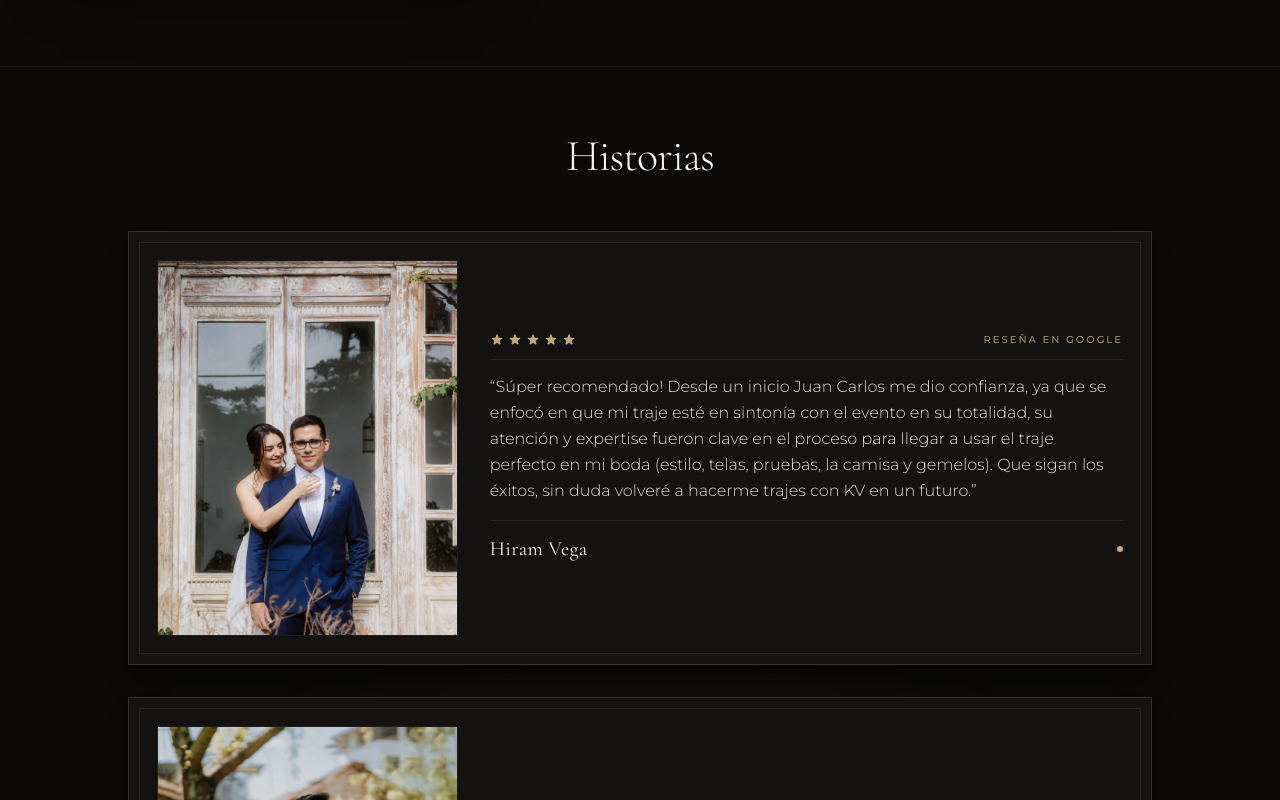
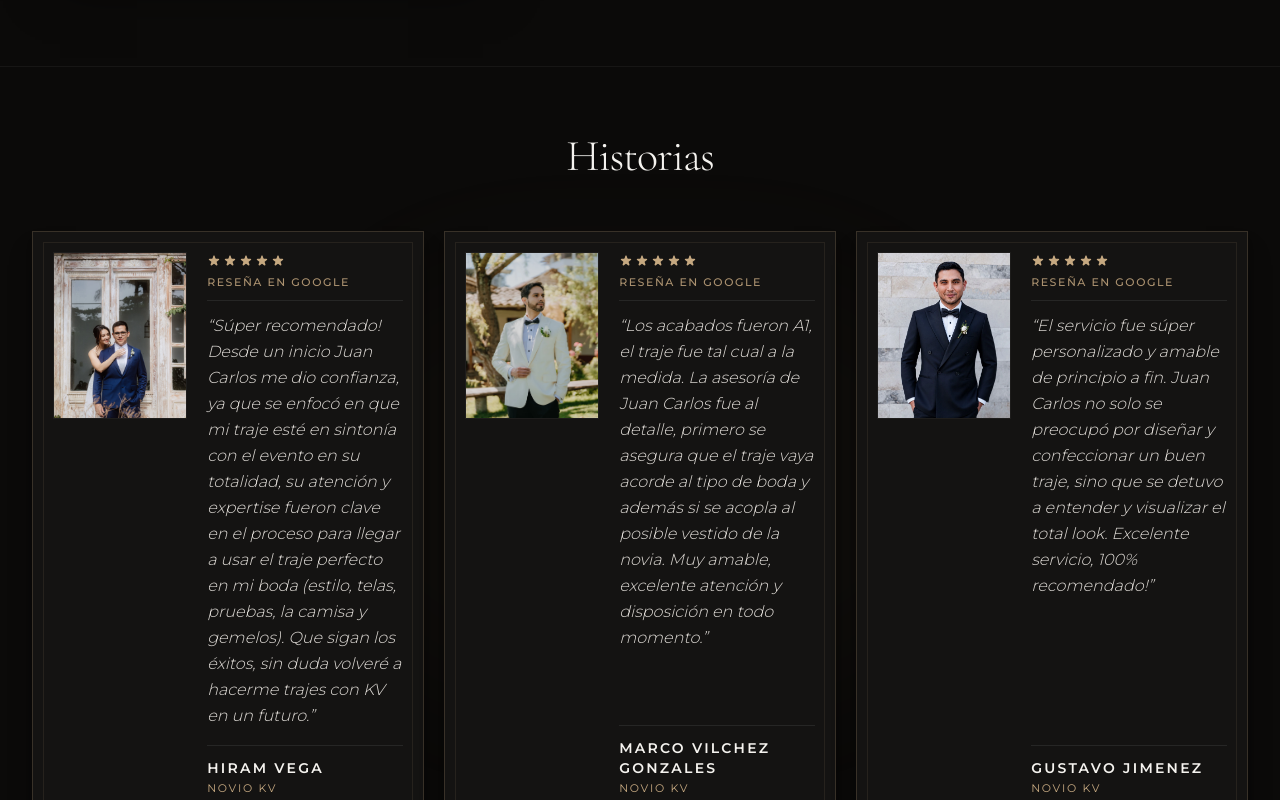
Before and after one commit to oymg81/kv-juan-carlos, a Next.js app: page / in a window 1280 px wide. Shown: the part 4940-5740 px from the top of the page. Built offline with nearby package versions, Linux system fonts and the light colour scheme.

Commit message:
fix: align customer stories with horizontal reference layout

```diff
--- a/src/components/sections/Testimonials.jsx
+++ b/src/components/sections/Testimonials.jsx
@@ -16,8 +16,8 @@ export default function Testimonials() {
         aria-hidden="true"
       />
 
-      <div className="max-w-7xl mx-auto px-6 sm:px-8 lg:px-12 relative z-10">
-        {/* Section Header: Single visible section heading "Historias", kicker/eyebrow removed */}
+      <div className="max-w-[1440px] 2xl:max-w-[1600px] mx-auto px-4 sm:px-6 lg:px-8 xl:px-8 2xl:px-10 relative z-10">
+        {/* Section Header */}
         <div className="text-center max-w-3xl mx-auto mb-8 sm:mb-10 lg:mb-12">
           <h2
             id="historias-title"
@@ -27,12 +27,12 @@ export default function Testimonials() {
           </h2>
         </div>
 
-        {/* 3 Editorial Story Rows: Photo on Left / Review on Right (stacked on mobile) */}
-        <div className="space-y-6 sm:space-y-8 max-w-5xl mx-auto">
+        {/* 3 Columns from 1280px (xl:grid-cols-3), Stacked on Tablet/Mobile */}
+        <div className="grid grid-cols-1 xl:grid-cols-3 gap-6 xl:gap-5 2xl:gap-7 items-stretch">
           {items.map((item) => (
             <article
               key={item.id}
-              className="relative bg-[var(--bg-dark-elevated)] border border-[var(--gold-accent)]/20 p-5 sm:p-6 lg:p-7 transition-colors duration-300 hover:border-[var(--gold-accent)]/40 shadow-xl shadow-black/40"
+              className="relative bg-[var(--bg-dark-elevated)] border border-[var(--gold-accent)]/20 p-4 sm:p-5 lg:p-5 2xl:p-6 transition-colors duration-300 hover:border-[var(--gold-accent)]/40 shadow-xl shadow-black/40 flex flex-col h-full max-w-2xl xl:max-w-none mx-auto w-full"
             >
               {/* Inner Decorative Hairline Framing */}
               <div
@@ -40,25 +40,26 @@ export default function Testimonials() {
                 aria-hidden="true"
               />
 
-              <div className="relative z-10 grid grid-cols-1 md:grid-cols-12 gap-5 sm:gap-6 lg:gap-8 items-center">
-                {/* Left Column: Client Wedding Photograph Frame (~4:5 aspect ratio) */}
-                <figure className="md:col-span-4 lg:col-span-4 relative w-full aspect-[4/5] max-w-[280px] md:max-w-none mx-auto overflow-hidden border border-white/[0.08] bg-[#0b0a09] m-0">
+              {/* Internal 2-Column Grid: Photo on Left (~38-40%), Content on Right (~60-62%) from 768px (md) */}
+              <div className="relative z-10 grid grid-cols-1 md:grid-cols-12 gap-4 sm:gap-4 lg:gap-5 items-start h-full">
+                {/* Left Column: Photograph (4:5 Ratio, Preserves Framing, Never Stretched) */}
+                <figure className="md:col-span-5 relative w-full aspect-[4/5] max-w-[260px] md:max-w-none mx-auto overflow-hidden border border-white/[0.08] bg-[#0b0a09] m-0 shrink-0 self-start">
                   <Image
                     src={item.image}
                     alt={item.imageAlt}
                     fill
-                    sizes="(max-width: 768px) 100vw, (max-width: 1024px) 240px, 280px"
+                    sizes="(max-width: 767px) 100vw, (max-width: 1279px) 35vw, (max-width: 1536px) 190px, 230px"
                     className={`object-cover ${item.objectPosition || "object-center"}`}
                   />
                 </figure>
 
-                {/* Right Column: Review Narrative & Attribution */}
-                <div className="md:col-span-8 lg:col-span-8 flex flex-col justify-between py-1">
+                {/* Right Column: Stars, Google Attribution, Full Review & Author */}
+                <div className="md:col-span-7 flex flex-col justify-between h-full min-h-full py-0.5">
                   <div>
-                    {/* Top Metadata: Accessible 5-Star Rating & Source Badge */}
-                    <div className="flex items-center justify-between pb-3 border-b border-white/[0.08] mb-3.5">
+                    {/* Stars Rating & Google Attribution */}
+                    <div className="flex flex-wrap items-center justify-between gap-1.5 pb-2.5 border-b border-white/[0.08] mb-3">
                       <div
-                        className="flex items-center gap-1 text-[var(--gold-accent)]"
+                        className="flex items-center gap-0.5 text-[var(--gold-accent)]"
                         role="img"
                         aria-label={`${item.rating} de 5 estrellas`}
                       >
@@ -74,26 +75,25 @@ export default function Testimonials() {
                         ))}
                       </div>
 
-                      <span className="text-[10px] uppercase tracking-[0.2em] font-sans text-[var(--gold-accent)]/80 font-medium">
+                      <span className="text-[10px] sm:text-[11px] uppercase tracking-[0.14em] font-sans text-[var(--gold-accent)]/85 font-medium">
                         Reseña en {item.source}
                       </span>
                     </div>
 
-                    {/* Literal Review Text */}
-                    <blockquote className="text-sm sm:text-[15px] lg:text-base text-[#dedad5] font-sans font-light leading-relaxed m-0">
+                    {/* Full Review Narrative (16px text-base) */}
+                    <blockquote className="text-base text-[#dedad5] font-sans font-light leading-relaxed m-0 italic mb-4">
                       <p>&ldquo;{item.text}&rdquo;</p>
                     </blockquote>
                   </div>
 
-                  {/* Author Attribution Footer */}
-                  <footer className="pt-3.5 mt-4 border-t border-white/[0.08] flex items-center justify-between">
-                    <cite className="not-italic font-serif text-lg sm:text-xl text-[#f5f3ef] tracking-wide font-normal">
+                  {/* Client Name Footer Aligned to Bottom */}
+                  <footer className="pt-3 border-t border-white/[0.08] mt-auto">
+                    <cite className="not-italic font-sans text-xs sm:text-sm uppercase tracking-[0.16em] text-[#f5f3ef] font-semibold block">
                       {item.author}
                     </cite>
-                    <span
-                      className="w-1.5 h-1.5 rounded-full bg-[var(--gold-accent)]"
-                      aria-hidden="true"
-                    />
+                    <span className="text-[10px] sm:text-[11px] uppercase tracking-[0.16em] text-[#c5a880] font-sans block mt-0.5">
+                      Novio KV
+                    </span>
                   </footer>
                 </div>
               </div>
```
